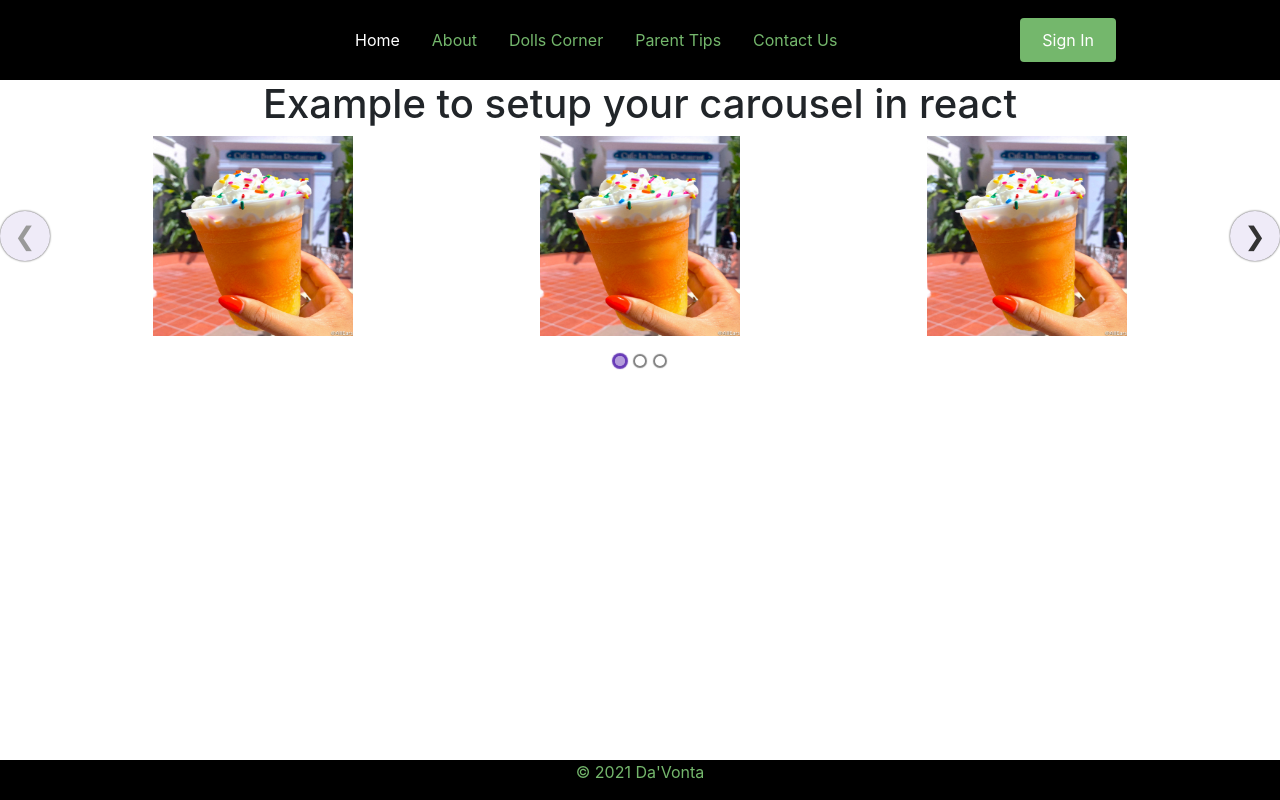
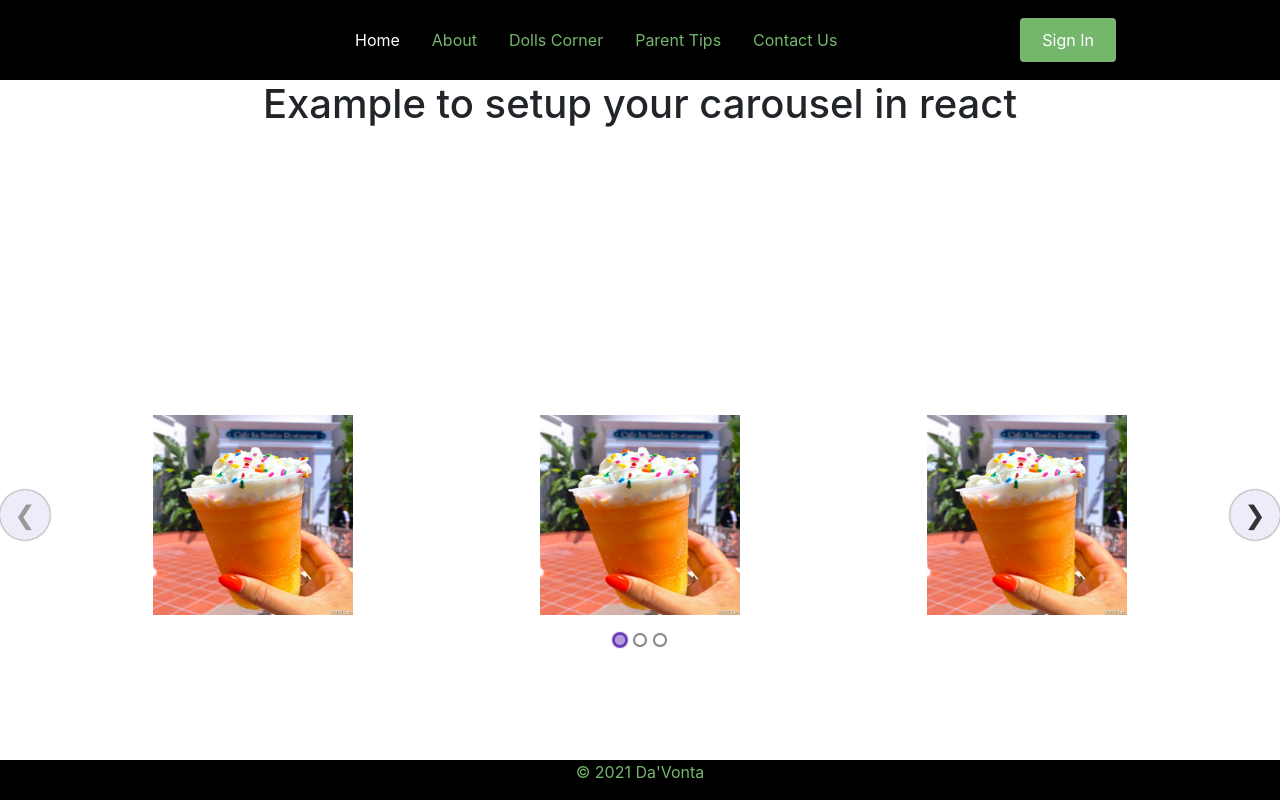
Before and after one commit to wdavonta/dollscorner, a React (Create React App) app in the folder dollscorner/: page / in a window 1280 px wide. Built offline with nearby package versions, Linux system fonts and the light colour scheme.

Commit message:
center the coursel

```diff
--- a/dollscorner/src/components/Home/style.css
+++ b/dollscorner/src/components/Home/style.css
@@ -13,3 +13,12 @@
   background: #efefef;
   text-align: center;
 }
+
+
+.App {
+  bottom: 150px;  /*important */
+  margin: 0 auto;  /*important */
+  max-width: none;  /*important */
+  min-width: 100%;
+  position: absolute;
+}
```
